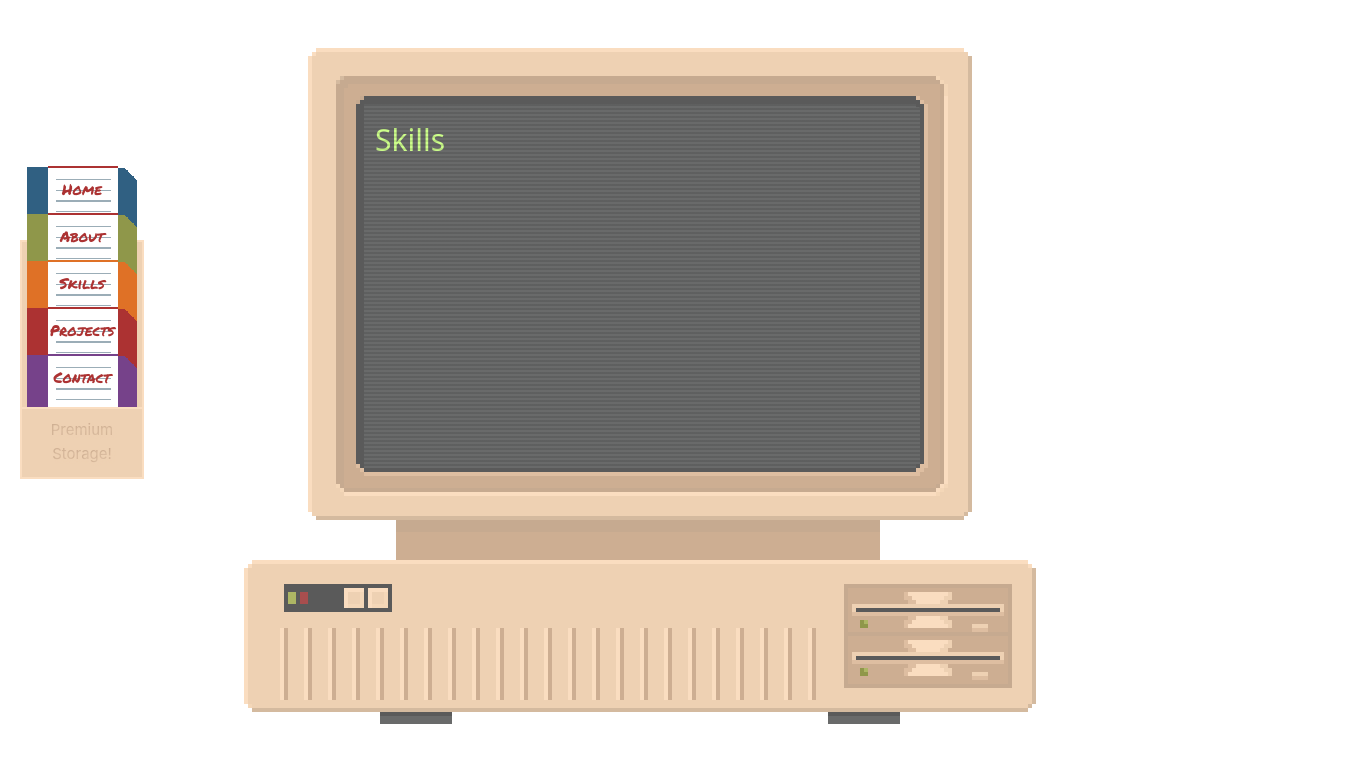
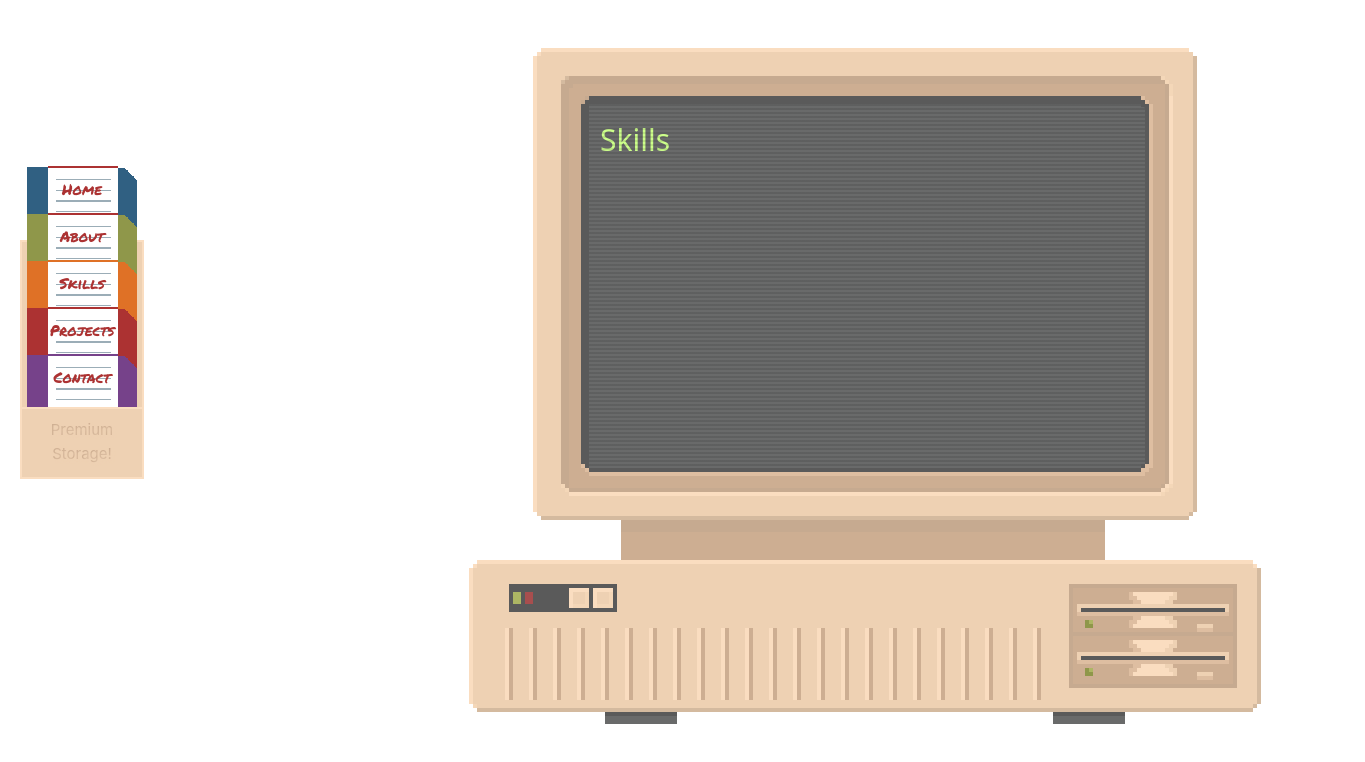
Before and after one commit to Shalankwa/whoisjj, a Vue app: page /skills in a window 1280 px wide. Shown: the top 762 px of the page, 1365 px wide, since content can reach past the window. Built offline with nearby package versions, Linux system fonts and the light colour scheme; a web font is replaced by a local one.

Commit message:
refactor routes

```diff
--- a/src/App.vue
+++ b/src/App.vue
@@ -2,14 +2,17 @@
 import { RouterLink, RouterView } from 'vue-router'
 import HelloWorld from './components/Screen.vue'
 import Sidebar from './components/Sidebar.vue';
+import Screen from './components/Screen.vue'
 </script>
 
 <template>
-  <header>
-  </header>
-
-  <RouterView />
-  <Sidebar />
+  <header></header>
+  <body>
+    <Screen>
+      <RouterView />
+    </Screen>
+    <Sidebar />
+  </body>
 </template>
 
 <style scoped>
--- a/src/assets/main.css
+++ b/src/assets/main.css
@@ -1,15 +1,14 @@
 @import './base.css';
 
 #app {
-  max-width: 1400px;
-  min-width: none;
-  margin: 0 auto;
   font-weight: normal;
 }
 
 body {
   display: flex;
-  place-items: center;
+  justify-content: center;
+  align-items: center;
+  width: 100%;
 }
 
 .floppy {
@@ -32,7 +31,7 @@ body {
 
   &:hover {
     cursor: pointer;
-    transform: translateY(-55px);
+    transform: translateY(-35px);
   }
 
   p {
--- a/src/components/Screen.vue
+++ b/src/components/Screen.vue
@@ -1,10 +1,14 @@
 <script setup>
-import TypeWriter from './TypeWriter.vue';
+import { useRoute } from 'vue-router'
+import { computed } from 'vue'
+
+const route = useRoute()
+const isSkillsPage = computed(() => route.path === '/skills')
 
 </script>
 
 <template>
-  <div class="greetings">
+  <div class="main-content" :class="{ right: isSkillsPage }">
     <div class="pc-screen scanlines">
       <slot></slot>
     </div>
@@ -14,13 +18,18 @@ import TypeWriter from './TypeWriter.vue';
 
 <style scoped lang="scss">
 
-.greetings {
+.main-content {
   position: relative;
   width: fit-content;
   height: 100%;
   display: flex;
   justify-content: center;
   align-items: center;
+  transition: all 0.5s ease-in-out;
+
+  &.right {
+    margin-left: 450px;
+  }
 }
 
 .retro-pc {
@@ -65,7 +74,7 @@ import TypeWriter from './TypeWriter.vue';
   z-index: 2;
 }
 
-@media (max-width: 1400px) {
+@media (max-width: 1920px) {
   .retro-pc {
     width: 1000px;
   }
--- a/src/views/AboutView.vue
+++ b/src/views/AboutView.vue
@@ -1,14 +1,11 @@
 <script setup>
-import Screen from '../components/Screen.vue'
+import Card from '../components/Card3D.vue'
 </script>
 
 <template>
-  <div class="">
-    <!-- <h1>This is an home page</h1> -->
-  </div>
-  <Screen>
-    <h1>About</h1>
-  </Screen>
+  <Card>
+
+  </Card>
 </template>
 
 <style></style>
--- a/src/views/ContactView.vue
+++ b/src/views/ContactView.vue
@@ -3,12 +3,7 @@ import Screen from '../components/Screen.vue'
 </script>
 
 <template>
-  <div class="">
-    <!-- <h1>This is an home page</h1> -->
-  </div>
-  <Screen>
-    <h1>Contact</h1>
-  </Screen>
+  <h1>Contact</h1>
 </template>
 
 <style>
--- a/src/views/HomeView.vue
+++ b/src/views/HomeView.vue
@@ -4,12 +4,7 @@ import TypeWriter from '../components/TypeWriter.vue'
 </script>
 
 <template>
-  <div class="">
-    <!-- <h1>This is an home page</h1> -->
-  </div>
-  <Screen>
-    <TypeWriter msg="Hello! It's nice to meet you :)"/>
-  </Screen>
+  <TypeWriter msg="Hello! It's nice to meet you :)"/>
 </template>
 
 <style>
--- a/src/views/ProjectsView.vue
+++ b/src/views/ProjectsView.vue
@@ -3,12 +3,7 @@ import Screen from '../components/Screen.vue'
 </script>
 
 <template>
-  <div class="">
-    <!-- <h1>This is an home page</h1> -->
-  </div>
-  <Screen>
-    <h1>Projects</h1>
-  </Screen>
+  <h1>Projects</h1>
 </template>
 
 <style></style>
--- a/src/views/SkillsView.vue
+++ b/src/views/SkillsView.vue
@@ -3,12 +3,12 @@ import Screen from '../components/Screen.vue'
 </script>
 
 <template>
-  <div class="">
-    <!-- <h1>This is an home page</h1> -->
-  </div>
-  <Screen>
     <h1>Skills</h1>
-  </Screen>
 </template>
 
-<style></style>
+<style>
+.test {
+    margin: 0;
+    margin-left: auto;
+}
+</style>
```
